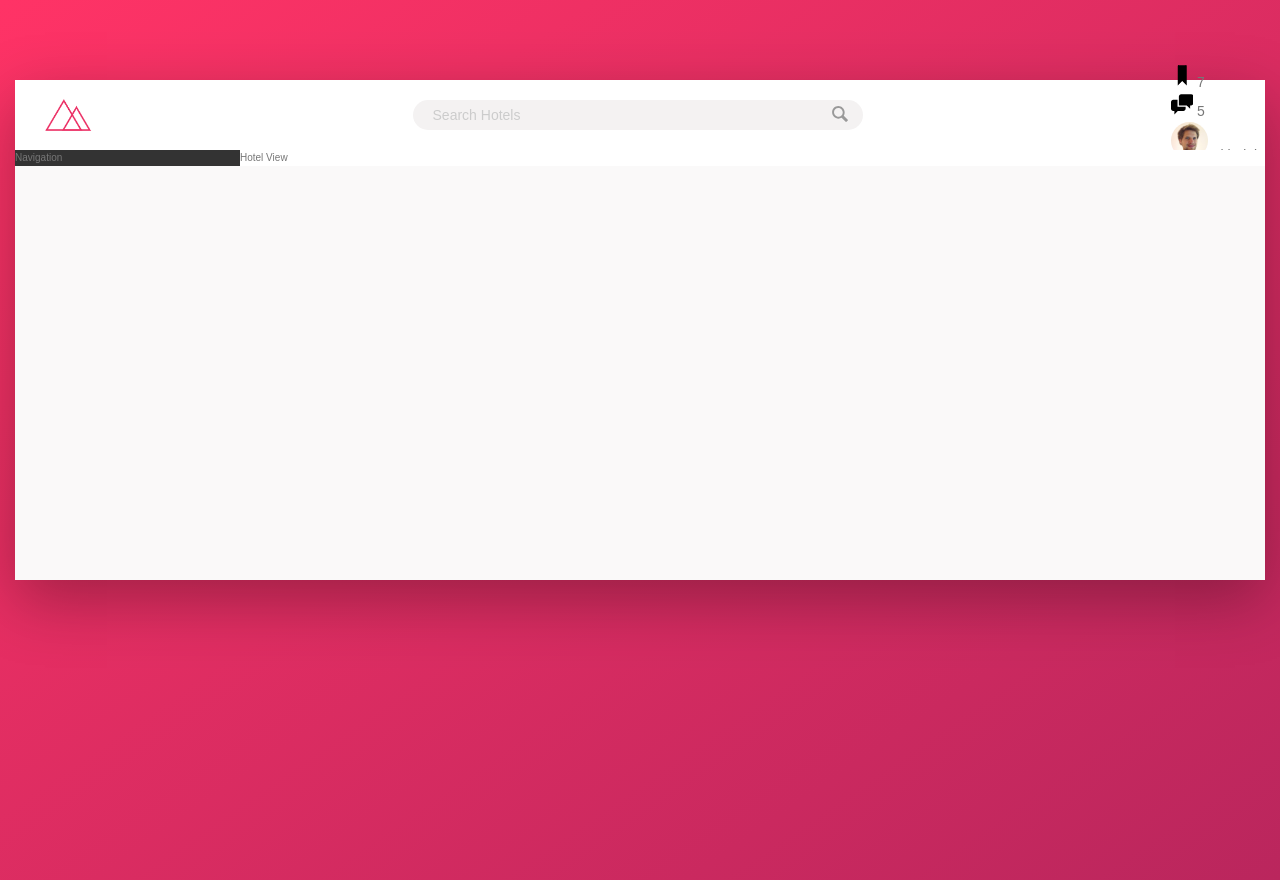
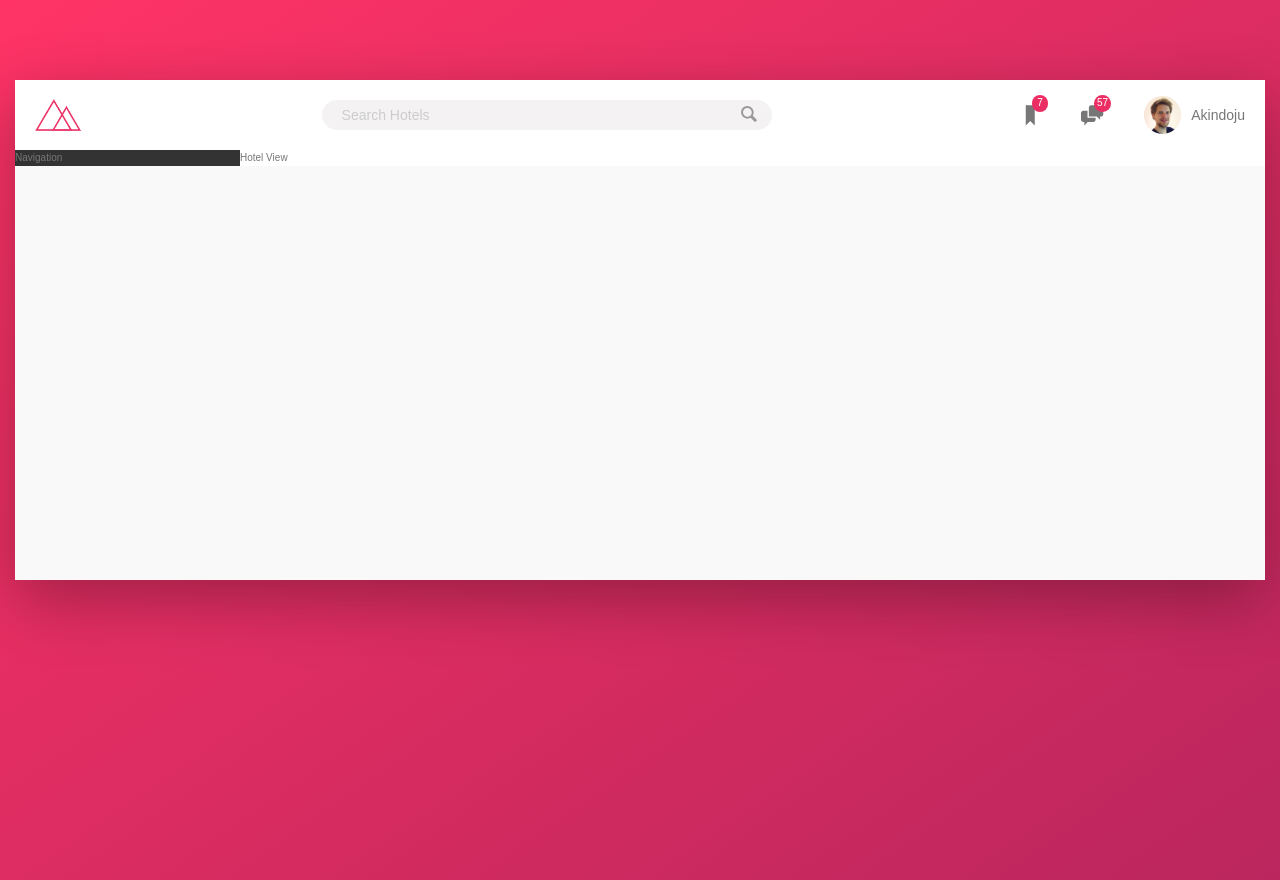
Before and after one commit to akindoju/trillo, a website: page index.html in a window 1280 px wide. Drawn offline with Linux system fonts and the light colour scheme.

Commit message:
Finalized header component

```diff
--- a/index.html
+++ b/index.html
@@ -36,14 +36,14 @@
             <svg class="user-nav__icon">
               <use xlink:href="img/sprite.svg#icon-bookmark" />
             </svg>
-            <span class="user-nav_notification">7</span>
+            <span class="user-nav__notification">7</span>
           </div>
 
           <div class="user-nav__icon-box">
             <svg class="user-nav__icon">
               <use xlink:href="img/sprite.svg#icon-chat" />
             </svg>
-            <span class="user-nav_notification">5</span>
+            <span class="user-nav__notification">57</span>
           </div>
 
           <div class="user-nav__user">
--- a/sass/_components.scss
+++ b/sass/_components.scss
@@ -1,6 +1,6 @@
 .logo {
   height: 3.25rem;
-  margin-left: 3rem;
+  margin-left: 2rem;
 }
 
 .search {
@@ -57,25 +57,53 @@
 }
 
 .user-nav {
+  align-self: stretch;
+
+  display: flex;
+  align-items: center;
+
+  & > * {
+    padding: 0 2rem;
+    cursor: pointer;
+    height: 100%;
+    display: flex;
+    align-items: center;
+  }
+
+  & > *:hover {
+    background-color: var(--color-grey-light-2);
+  }
+
   &__icon-box {
+    position: relative;
   }
 
   &__icon {
     height: 2.25rem;
     width: 2.25rem;
+    fill: var(--color-grey-dark-2);
   }
 
   &__notification {
-  }
+    font-size: 0.8rem;
+    height: 1.65rem;
+    width: 1.65rem;
+    border-radius: 50%;
+    background-color: var(--color-primary);
+    color: white;
+    position: absolute;
+    top: 1.5rem;
+    right: 1.3rem;
+    font-size: 1rem;
 
-  &__user {
+    display: flex;
+    justify-content: center;
+    align-items: center;
   }
 
   &__user-photo {
     height: 3.75rem;
     border-radius: 50%;
-  }
-
-  &__user-name {
+    margin-right: 1rem;
   }
 }
```
Also changed, not shown: css/style.css.
